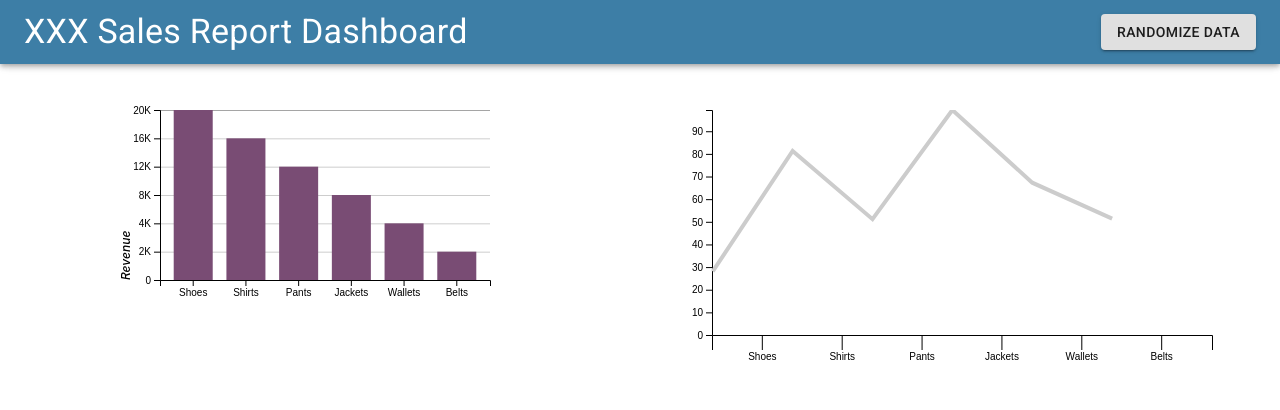
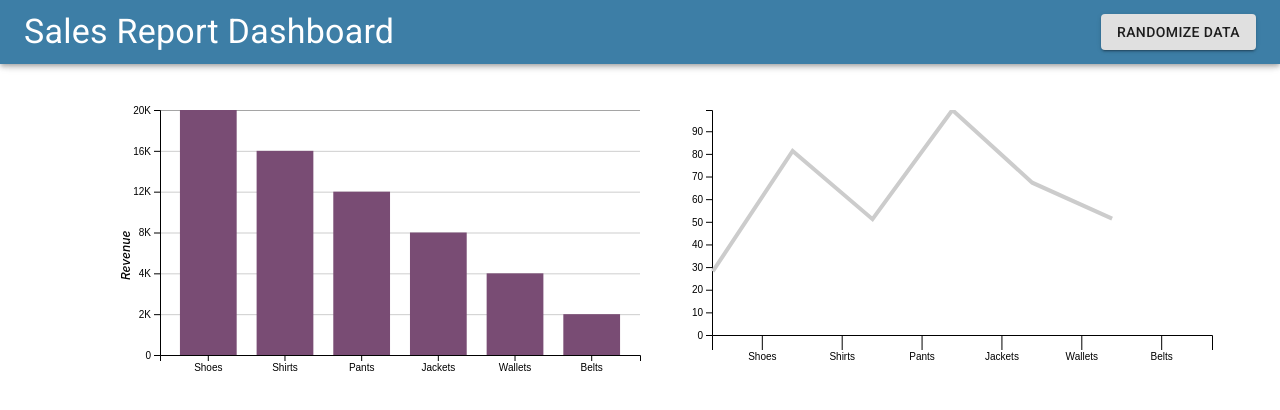
Before and after one commit to usmangq12/react-charts-dashboard, a React (Create React App) app: page / in a window 1280 px wide. Shown: the top 410 px of the page. Built offline with nearby package versions, Linux system fonts and the light colour scheme.

Commit message:
Updated Bar chart with typescript and code cleaned.

```diff
--- a/src/App.tsx
+++ b/src/App.tsx
@@ -5,11 +5,11 @@ import { Grid } from "@material-ui/core";
 import BarChart from "./components/BarChart/BarChart";
 import LineChart from "./components/LineChart/LineChart";
 import { ChartData } from "./models";
-import { generateChartData, Products } from "./utilities/utils";
-import { IChartProps } from "./models/ChartProps"
+import { generateChartData, Products, BarChartData } from "./utilities/utils";
+import { IChartProps, ChartProps } from "./models/ChartProps";
 
 function App() {
-  const [charts] = useState<React.FC<IChartProps>[]>(() => [BarChart, LineChart]);
+  const [charts] = useState<React.FC<IChartProps>[]>(() => [LineChart]);
   const [chartData, setChartData] = useState<ChartData[]>(() =>
     generateChartData(Products)
   );
@@ -27,6 +27,9 @@ function App() {
         style={{ display: "flex", flexWrap: "wrap", padding: "100px" }}
         spacing={3}
       >
+        <Grid item xs={12} sm={6}>
+          <BarChart chartProps={new ChartProps()} data={BarChartData} />
+        </Grid>
         {charts.map((chart) => (
           <ChartContainer component={chart} data={chartData} />
         ))}
--- a/src/components/BarChart/BarChart.js
+++ /dev/null
@@ -1,65 +0,0 @@
-import React, { useState } from 'react';
-import { scaleBand, scaleLinear } from 'd3-scale';
-import XYAxis from '../../shared/XY_Axis';
-import Grid from '../../shared/Grid';
-import Bar from './Bar';
-import { transition } from 'd3-transition';
-import { FormatItalic } from '@material-ui/icons';
-
-export const BarChart = () => {
-    const [data, setData] = useState([
-        { name: 'Shoes', value: "20K" },
-        { name: 'Shirts', value: "16K" },
-        { name: 'Pants', value: "12K" },
-        { name: 'Jackets', value: "8K" },
-        { name: 'Wallets', value: "4K" },
-        { name: 'Belts', value: "2K" },
-    ]);
-
-    // To be implemented
-    const parentWidth = 400;
-    const margin = {
-        top: 10,
-        right: 10,
-        bottom: 20,
-        left: 60,
-    };
-    const ticks = 6;
-    const t = transition().duration(1000);
-
-    const width = parentWidth - margin.left - margin.right;
-    const height = parentWidth * 0.5 - margin.top - margin.bottom;
-
-    const xScale = scaleBand()
-        .domain(data.map(d => d.name))
-        .range([0, width])
-        .padding(0.26);
-
-    const yScale = scaleBand()
-        .domain([...data.map(d => d.value), 0])
-        .range([0, height])
-        .paddingInner(1)
-
-    return (
-        <div>
-            <svg style={{overflow: "visible"}} width={width + margin.left + margin.right} height={height + margin.top + margin.bottom}>
-                <g transform={`translate(${margin.left}, ${margin.top})`}>
-                    <XYAxis {...{ xScale, yScale, height, ticks, t }} />
-                    <Grid {...{ xScale, yScale, width, ticks, t }} />
-                    <Bar
-                        {...{
-                            xScale,
-                            yScale,
-                            data,
-                            height,
-                            t,
-                        }}
-                    />
-                </g>
-                <text transform={`translate(${15}, ${180}) rotate(270)`} x="0" y="15" style={{fontSize: "12px", fontStyle: "italic", fontWeight: 500}} >Revenue</text>
-            </svg>
-        </div>
-    )
-}
-
-export default BarChart;
--- /dev/null
+++ b/src/components/BarChart/BarChart.tsx
@@ -0,0 +1,66 @@
+import React from "react";
+import { scaleBand } from "d3-scale";
+import XYAxis from "../../shared/XY_Axis";
+import Grid from "../../shared/Grid";
+import Bar from "./Bar";
+import { transition } from "d3-transition";
+import { IBarChartProps, IBarChartData } from "../../models/BarChart";
+
+export const BarChart = ({ chartProps, data }: IBarChartProps) => {
+  // To be implemented
+  const margin = {
+    top: 10,
+    right: 10,
+    bottom: 20,
+    left: 60,
+  };
+  const ticks = 6;
+  const t = transition().duration(1000);
+
+  const width = chartProps.parentWidth - margin.left - margin.right;
+  const height = chartProps.parentWidth * 0.5 - margin.top - margin.bottom;
+
+  const xScale = scaleBand()
+    .domain(data.map((d: IBarChartData) => d.name))
+    .range([0, width])
+    .padding(0.26);
+
+  const yScale = scaleBand()
+    .domain([...data.map((d: IBarChartData) => d.value as any), 0])
+    .range([0, height])
+    .paddingInner(1);
+
+  return (
+    <div>
+      <svg
+        style={{ overflow: "visible" }}
+        width={width + margin.left + margin.right}
+        height={height + margin.top + margin.bottom}
+      >
+        <g transform={`translate(${margin.left}, ${margin.top})`}>
+          <XYAxis {...{ xScale, yScale, height, ticks, t }} />
+          <Grid {...{ xScale, yScale, width, ticks, t }} />
+          <Bar
+            {...{
+              xScale,
+              yScale,
+              data,
+              height,
+              t,
+            }}
+          />
+        </g>
+        <text
+          transform={`translate(${15}, ${180}) rotate(270)`}
+          x="0"
+          y="15"
+          style={{ fontSize: "12px", fontStyle: "italic", fontWeight: 500 }}
+        >
+          Revenue
+        </text>
+      </svg>
+    </div>
+  );
+};
+
+export default BarChart;
--- /dev/null
+++ b/src/models/BarChart.ts
@@ -0,0 +1,11 @@
+import { ChartProps } from '../models/ChartProps';
+
+export interface IBarChartData {
+    name: string;
+    value: string;
+}
+
+export interface IBarChartProps {
+    chartProps: ChartProps;
+    data: IBarChartData[]
+}
--- a/src/shared/NavBar.tsx
+++ b/src/shared/NavBar.tsx
@@ -12,7 +12,7 @@ export const NavBar = ({handleRandomizeData}: IProps) => {
     <AppBar className={styles.appBar}>
       <Toolbar style={{display: "flex", justifyContent: "space-between"}}>
         <Typography variant="h4" className={styles.MarginRight}>
-          {"XXX Sales Report Dashboard"}
+          {"Sales Report Dashboard"}
         </Typography>
         <Button variant={"contained"} onClick={handleRandomizeData}>Randomize Data</Button>
       </Toolbar>
--- a/src/utilities/utils.ts
+++ b/src/utilities/utils.ts
@@ -1,4 +1,5 @@
 import { ChartData, ScatterChartData } from "../models";
+import { IBarChartData } from '../models/BarChart';
 
 export const Products: string[] = [
   "Shoes",
@@ -41,3 +42,12 @@ export const generateScatterChartData = (labels: string[], timestamps: Date[]):
 export const getChartsData = (lineChartData: ChartData[], scatterChartData: ScatterChartData[]): [ChartData[], ScatterChartData[]] => {
   return [lineChartData, scatterChartData];
 }
+
+export const BarChartData: IBarChartData[] = [
+  { name: 'Shoes', value: "20K" },
+  { name: 'Shirts', value: "16K" },
+  { name: 'Pants', value: "12K" },
+  { name: 'Jackets', value: "8K" },
+  { name: 'Wallets', value: "4K" },
+  { name: 'Belts', value: "2K" },
+]
```
